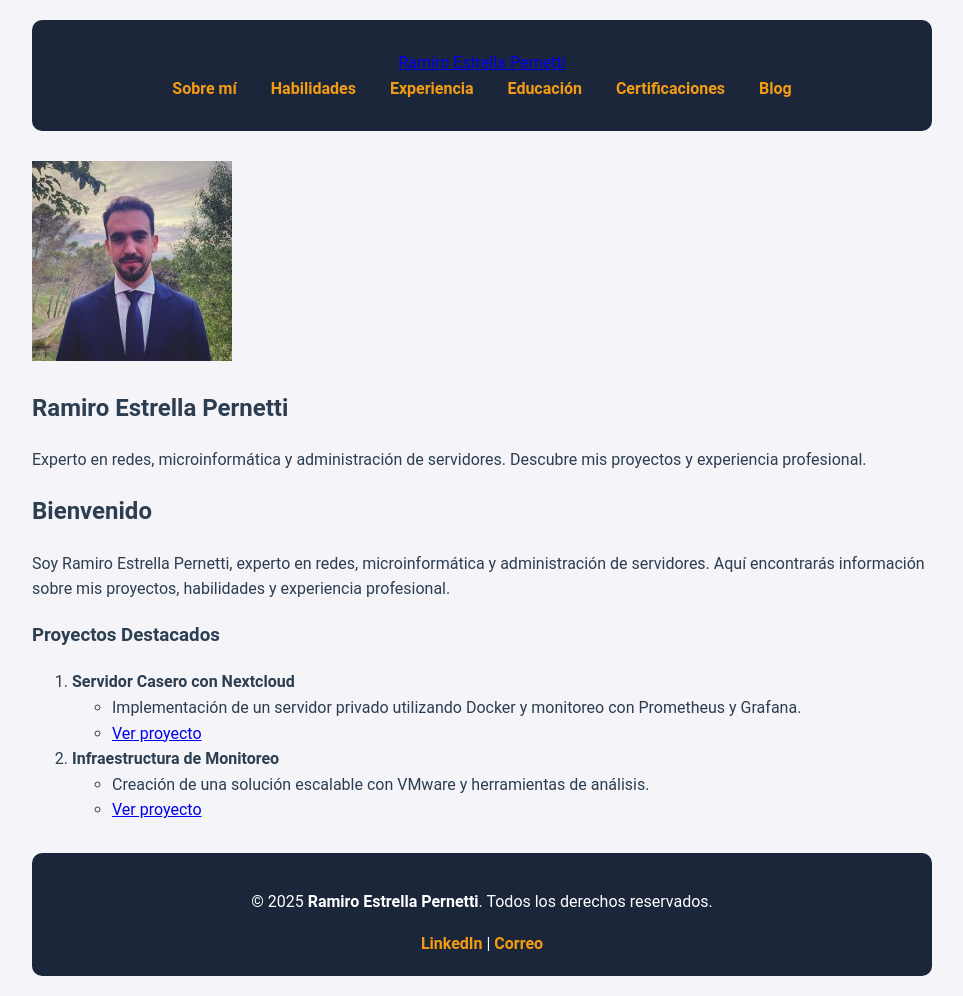
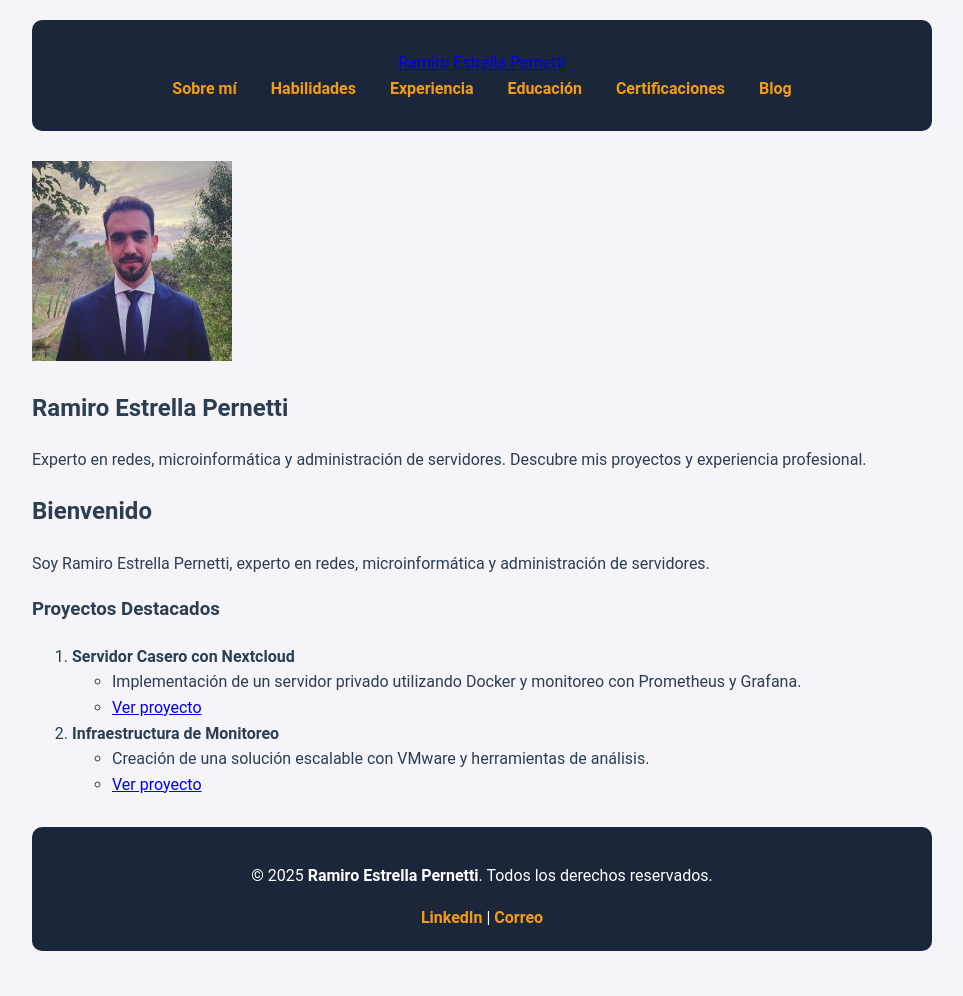
Before and after one commit to proxmy/ramiro_estrella_pernetti, a Jekyll site: the page built from index.md, in a window 1280 px wide. Shown: the whole page, without its empty margins (158-1121 px from the left). Built offline with Jekyll 4.4.1, drawn with Linux system fonts in a browser that asks for light colours; after the commit the page ends 971 px from its top, so only the background shows below that.

Commit message:
Update index.md

```diff
--- a/index.md
+++ b/index.md
@@ -5,14 +5,14 @@
 
 ## Bienvenido
 
-Soy Ramiro Estrella Pernetti, experto en redes, microinformática y administración de servidores. Aquí encontrarás información sobre mis proyectos, habilidades y experiencia profesional.
+Soy Ramiro Estrella Pernetti, experto en redes, microinformática y administración de servidores.
 
 ### Proyectos Destacados
 
 1. **Servidor Casero con Nextcloud**
    - Implementación de un servidor privado utilizando Docker y monitoreo con Prometheus y Grafana.
-   - [Ver proyecto](/proyectos/nextcloud/)
+   - [Ver proyecto](/ramiro_estrella_pernetti/proyectos/nextcloud/)
 
 2. **Infraestructura de Monitoreo**
    - Creación de una solución escalable con VMware y herramientas de análisis.
-   - [Ver proyecto](/proyectos/infraestructura-monitoreo/)
+   - [Ver proyecto](/ramiro_estrella_pernetti/proyectos/infraestructura-monitoreo/)
```
